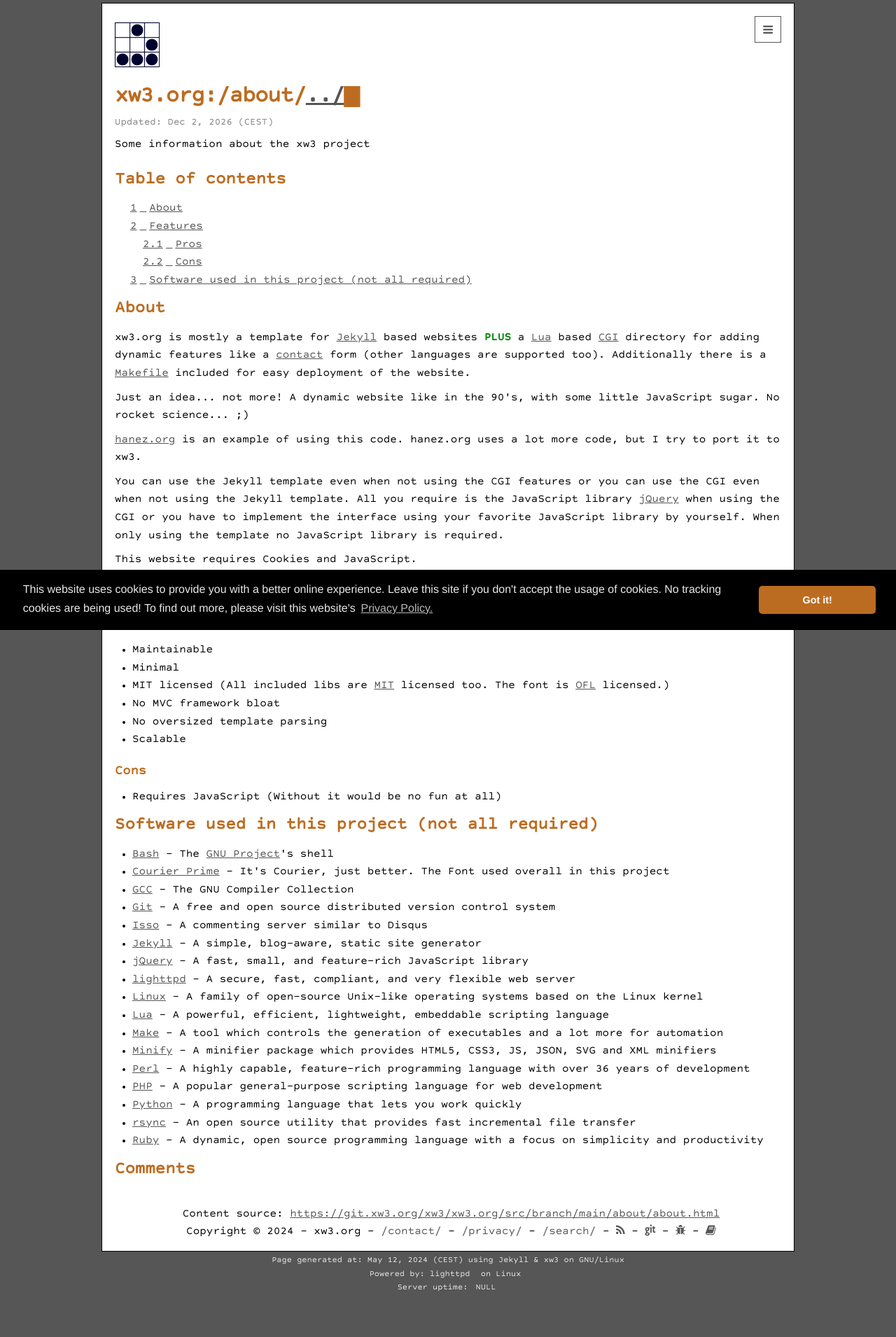
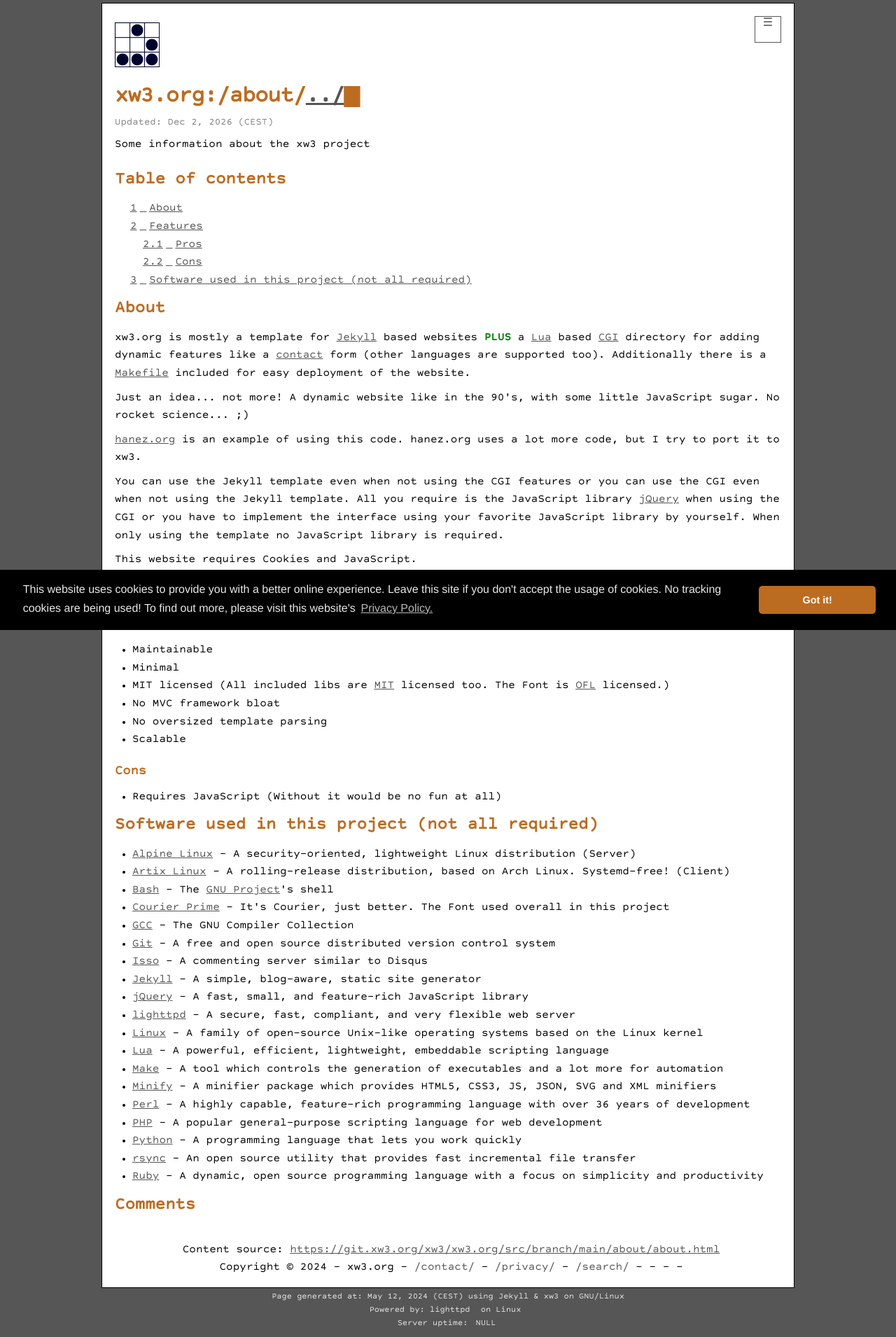
Before and after one commit to hanez/xw3, a Jekyll site: the page built from about/about.html, in a window 1280 px wide. Shown: the whole page at 70% size. Built offline with Jekyll 4.4.1, drawn with Linux system fonts in a browser that asks for light colours; comment, search, counter and statistics services are not loaded; before the commit the page ends 1859 px from its top, so only the background shows below that.

Commit message:
Removed Fork Awesome; Icons should be Unicode standard! Some cleanups...

```diff
--- a/_includes/head.html
+++ b/_includes/head.html
@@ -11,9 +11,7 @@
   <link rel="canonical" href="{{ site.url }}{{ page.url | replace:'index.html','' }}">
   <link rel="shortcut icon" type="image/png" href="/favicon.png">
   <link rel="stylesheet" type="text/css" href="/css/cookieconsent.min.css">
-  <link rel="stylesheet" type="text/css" href="/css/fork-awesome.min.css">
   <link rel="stylesheet" type="text/css" href="/css/main.css">
-  <!-- Matomo tracking code -->
+  <script src="/js/jquery-3.6.4.min.js" charset="{{ site.charset }}"></script>
   <script src="/js/matomo.min.js" charset="{{ site.charset }}"></script>
-  <script src="/js/jquery-3.6.4.min.js" charset="{{ site.charset }}"></script>
 </head>
--- a/_includes/header.html
+++ b/_includes/header.html
@@ -2,7 +2,7 @@
   <div class="wrapper">
     <a class="site-title" href="/"><img height="64" src="/images/logo.png" alt="{{ site.title }}" style="margin: 18px 0 18px 0"></a>
     <nav class="site-nav">
-      <a href="#" class="menu-icon"><span class="fa fa-bars" aria-hidden="true"></span></a>
+      <a href="#" class="menu-icon">&#9776;</a>
       <div class="trigger">
         <ul style="list-style: none;">
           <li><a class="page-link" href="/" style="text-decoration: none;">/</a></li>
--- a/_sass/_layout.scss
+++ b/_sass/_layout.scss
@@ -30,20 +30,7 @@
 
 .site-nav {
     float: right;
-    //line-height: 68px;
-    //.menu-icon {
-    //    display: none;
-    //}
     z-index: 998;
-    .page-link {
-        color: $text-color;
-        line-height: $base-line-height;
-        // Gaps between nav items, but not on the first one
-        &:not(:first-child) {
-            //margin-left: 12px;
-        }
-    }
-    //@include media-query($on-palm) {
     position: absolute;
     top: 18px;
     right: 18px;
@@ -51,6 +38,7 @@
     border: 1px solid $brand-color;
     //border-radius: 6px;
     text-align: right;
+    text-decoration: none;
     .menu-icon {
         display: block;
         float: right;
@@ -59,13 +47,14 @@
         line-height: 0;
         padding-top: 10px;
         text-align: center;
-            > svg {
-                width: 18px;
-                height: 15px;
-                path {
-                    fill: $grey-color-dark;
-                }
-            }
+        text-decoration: none;
+        //> svg {
+        //    width: 18px;
+        //    height: 15px;
+        //    path {
+        //        fill: $grey-color-dark;
+        //    }
+        //}
     }
     .trigger {
         clear: both;
@@ -73,13 +62,14 @@
     }
     &:hover .trigger {
         display: block;
-            padding-bottom: 5px;
+        //padding-bottom: 5px;
+        //text-decoration: none;
+        //color: $brand-color;
     }
     .page-link {
         display: block;
         padding: 5px 10px;
     }
-    //}
 }
 
 .site-footer {
--- a/about/about.html
+++ b/about/about.html
@@ -30,7 +30,7 @@ tags:
 <ul>
   <li>Maintainable</li>
   <li>Minimal</li>
-  <li>MIT licensed (All included libs are <a href="https://opensource.org/license/MIT">MIT</a> licensed too. The font is <a href="https://openfontlicense.org/">OFL</a> licensed.)</li>
+  <li>MIT licensed (All included libs are <a href="https://opensource.org/license/MIT">MIT</a> licensed too. The Font is <a href="https://openfontlicense.org/">OFL</a> licensed.)</li>
   <li>No MVC framework bloat</li>
   <li>No oversized template parsing</li>
   <li>Scalable</li>
@@ -45,6 +45,8 @@ tags:
 <h2>Software used in this project (not all required)</h2>
 
 <ul>
+  <li><a href="https://alpinelinux.org/">Alpine Linux</a> - A security-oriented, lightweight Linux distribution (Server)</li>
+  <li><a href="https://artixlinux.org/">Artix Linux</a> - A rolling-release distribution, based on Arch Linux. Systemd-free! (Client)</li>
   <li><a href="https://www.gnu.org/software/bash/">Bash</a> - The <a href="https://www.gnu.org/">GNU Project</a>'s shell</li>
   <li><a href="https://quoteunquoteapps.com/courierprime/">Courier Prime</a> - It's Courier, just better. The Font used overall in this project</li>
   <li><a href="https://gcc.gnu.org/">GCC</a> - The GNU Compiler Collection</li>
```
Lines whose indentation alone changed are shown as unchanged.
